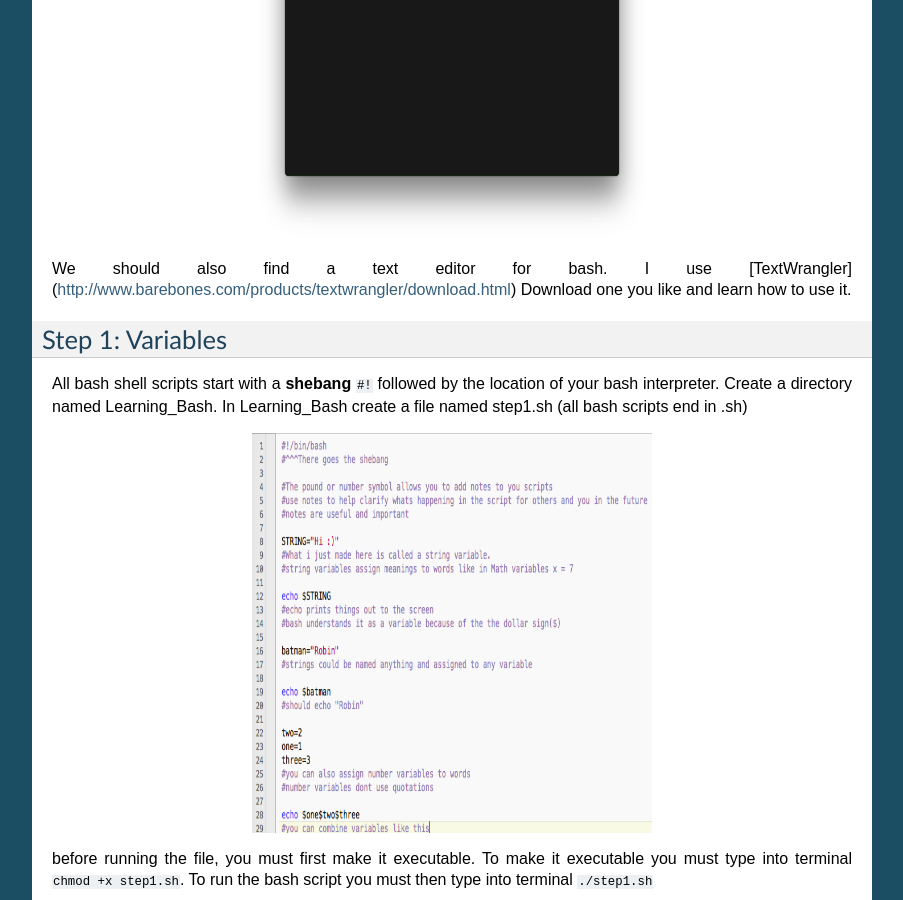
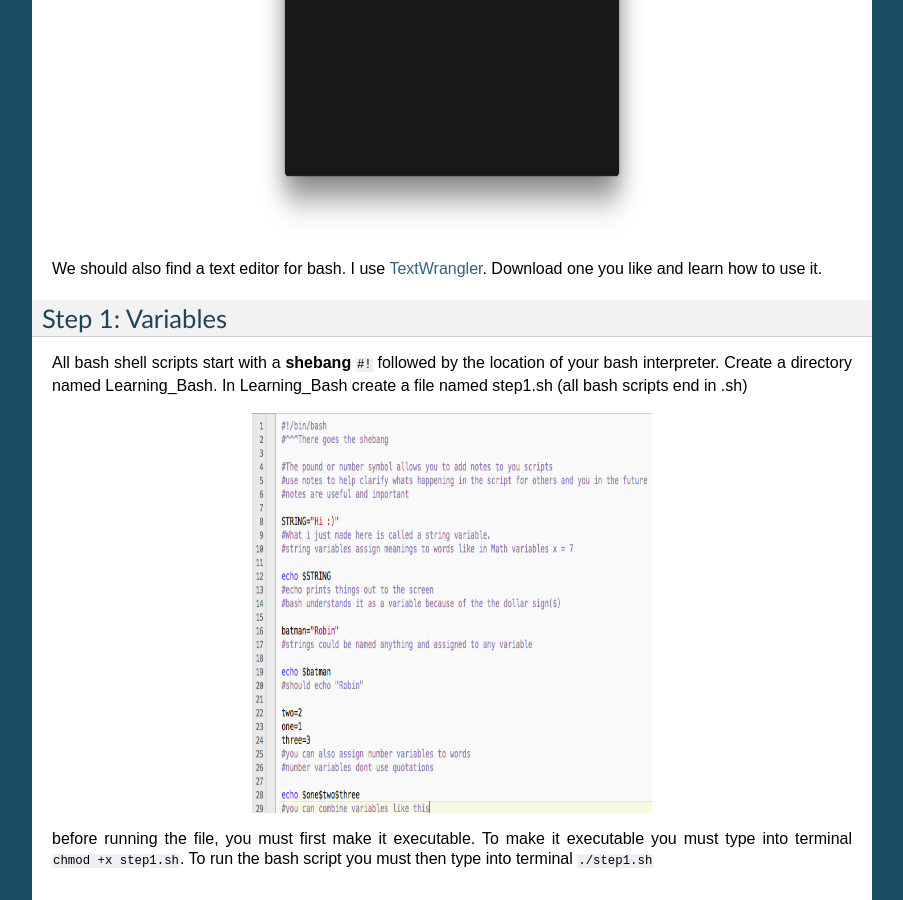
Before and after one commit to akirk616/Anthonys_Teaching_documentation, a Sphinx documentation site: the page built from source/bash.rst, in a window 1280 px wide and 900 px high, scrolled down 542 px. Shown: the whole window, without its empty margins (198-1101 px from the left). Built offline with Sphinx 7.4.7, drawn with Linux system fonts in a browser that asks for light colours; pages that are not in the unit, such as notebooks, are missing from menus.

Commit message:
Update bash.rst

```diff
--- a/source/bash.rst
+++ b/source/bash.rst
@@ -21,7 +21,7 @@ It should look like this:
         :width: 400 px
         :alt: Step0
 
-We should also find a text editor for bash. I use [TextWrangler](http://www.barebones.com/products/textwrangler/download.html) Download one you like and learn how to use it.
+We should also find a text editor for bash. I use `TextWrangler <http://www.barebones.com/products/textwrangler/download.html>`_. Download one you like and learn how to use it.
 
 Step 1: Variables
 ------
```
